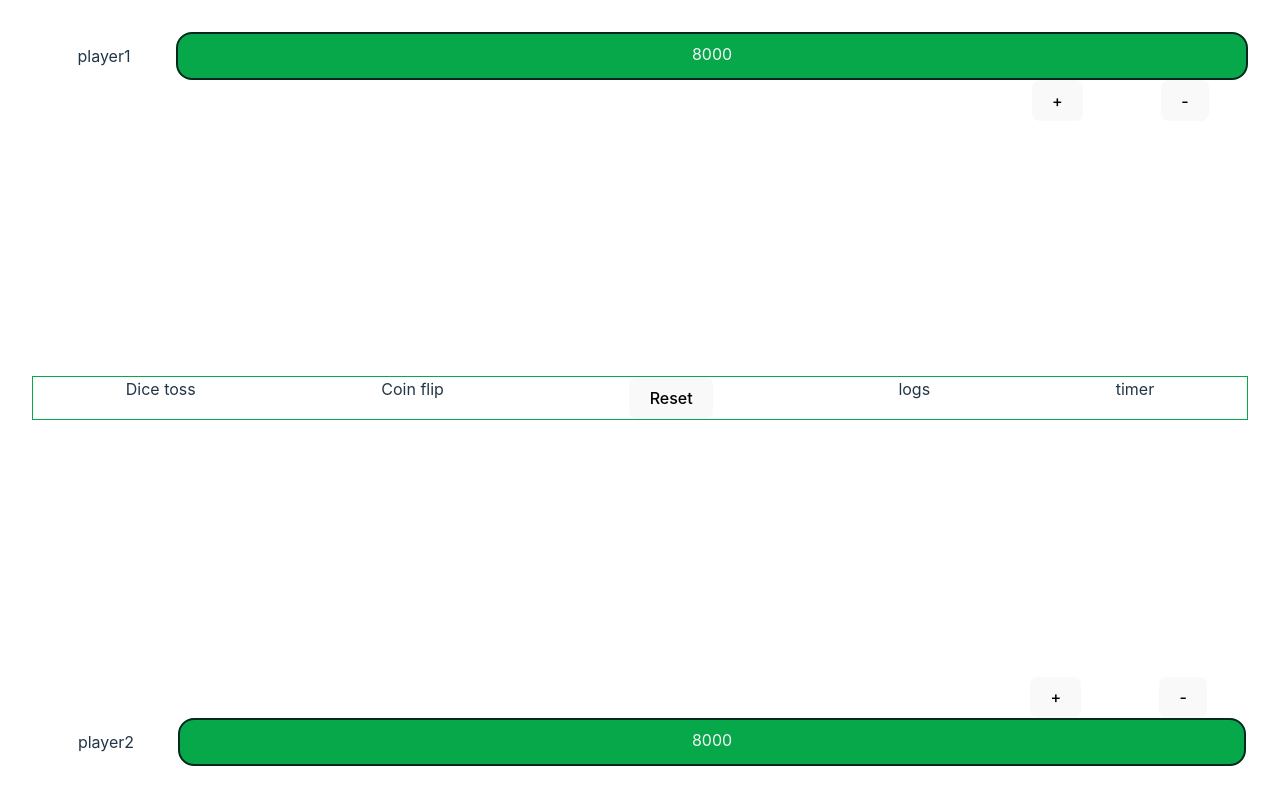
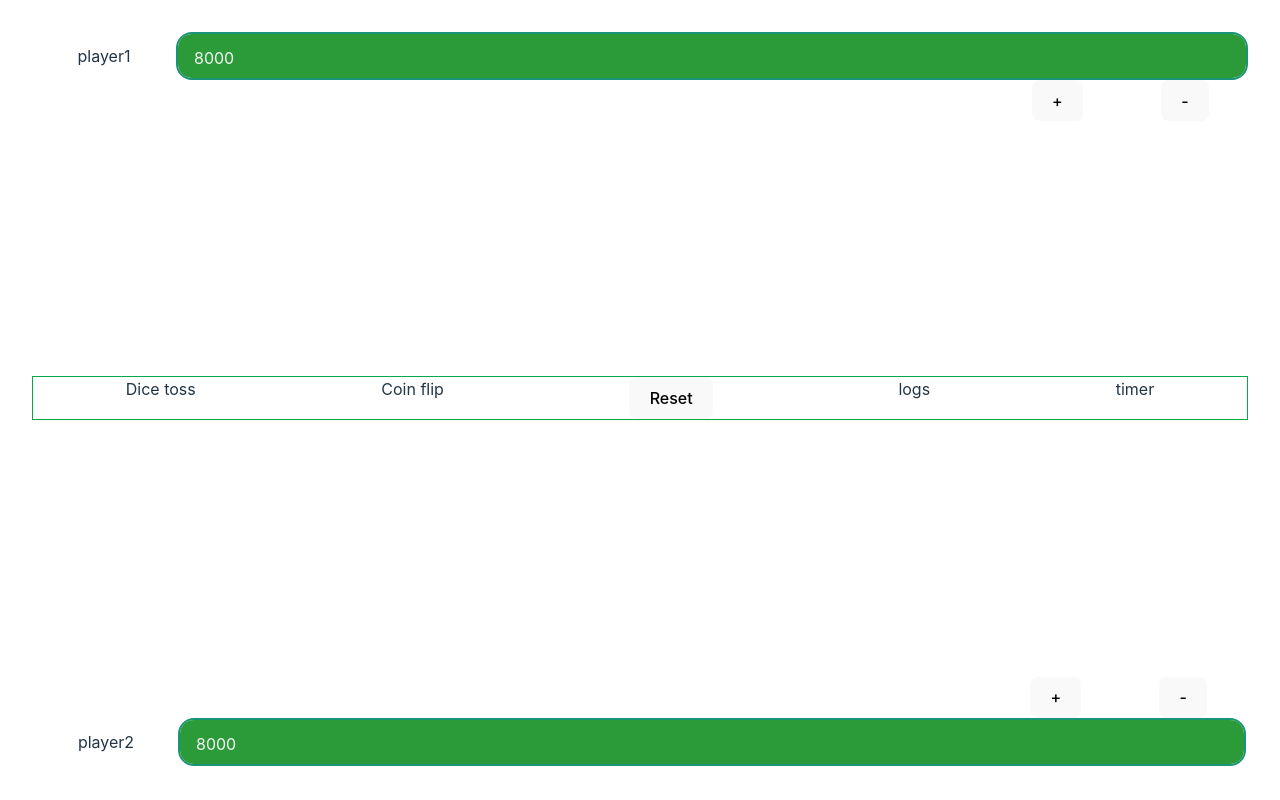
Before and after one commit to Sanj-sanj/Yugioh-calculator, a React (Vite) app: page / in a window 1280 px wide. Built offline with nearby package versions, Linux system fonts and the light colour scheme.

Commit message:
working on redoing the calculation data, idea is written on comment in DuelApp file. this will help uniformity.

```diff
--- a/src/components/Calculator.tsx
+++ b/src/components/Calculator.tsx
@@ -3,15 +3,15 @@ import { CalculatorData, DisplayActions } from "../interfaces/duelDisplayTypes";
 
 const Calculator: FunctionComponent<{
   calculationData: CalculatorData;
-  lpModifier: Dispatch<DisplayActions>;
+  displayDispatch: Dispatch<DisplayActions>;
   closeModal: () => void;
-}> = ({ calculationData, lpModifier, closeModal }) => {
+}> = ({ calculationData, displayDispatch, closeModal }) => {
   const [userLpInput, setUserLpInput] = useState("0");
   // =========                        UTILS TO EXTRACT =======================
 
   function convertAndDispatch() {
     if (calculationData.operand === "+") {
-      lpModifier({
+      displayDispatch({
         type: "INCREMENT",
         payload: {
           operand2: parseInt(userLpInput),
@@ -19,7 +19,7 @@ const Calculator: FunctionComponent<{
         },
       });
     } else {
-      lpModifier({
+      displayDispatch({
         type: "DECREMENT",
         payload: {
           operand2: parseInt(userLpInput),
@@ -27,6 +27,7 @@ const Calculator: FunctionComponent<{
         },
       });
     }
+    displayDispatch({ type: "UPDATE_LOG", payload: calculationData });
   }
 
   function deleteLastInput() {
--- a/src/components/DuelApp.tsx
+++ b/src/components/DuelApp.tsx
@@ -18,6 +18,7 @@ const DuelApp: FunctionComponent<{ players: string[] }> = ({ players }) => {
     player: "player1",
     currentLP: 8000,
     operand: "+",
+    modifier: 0,
   };
   const [calculationData, setCalculationData] = useState<CalculatorData>(
     initialCalculationState
@@ -26,6 +27,11 @@ const DuelApp: FunctionComponent<{ players: string[] }> = ({ players }) => {
   const itter = [player1, player2][Symbol.iterator]();
   const duelist = players.map((playerName, i) => {
     const player = itter.next().value as PlayerData;
+
+    // pass dispatch dispatch to append calculation data bit by bit...
+    //open modal doesnt need to do the weird shit it is now just will open the modal
+    //store calculation data in reducer, then on 'return' from calculations screen submit to
+    //reducer if caluclation occered: calcualtor: {v !== 0}, else dont
     return (
       <DuelDisplay
         key={i}
@@ -64,7 +70,7 @@ const DuelApp: FunctionComponent<{ players: string[] }> = ({ players }) => {
           <Modal>
             <Calculator
               calculationData={calculationData}
-              lpModifier={dispatch}
+              displayDispatch={dispatch}
               closeModal={() => setToggleModal(false)}
             />
           </Modal>
--- a/src/components/DuelDisplay.tsx
+++ b/src/components/DuelDisplay.tsx
@@ -21,17 +21,26 @@ const DuelDisplay: FunctionComponent<DISPLAY_DATA> = ({
       <div className="duel-display">
         <div className="duel-display-name">{duelistName}</div>
         <div className="life-bar">
-          <div>{currentLP}</div>
+          <div
+            className={`life-bar-fill ${id}`}
+            style={{ width: `${(currentLP / 8000) * 100}%` }}
+          ></div>
+          <span className="lp-ammount">{currentLP}</span>
         </div>
       </div>
       <div className="display-interact">
+        {/* {passing back the operand and Lp values so the modal has the updated with knowledge of which button} */}
         <button
-          onClick={() => openModal({ operand: "+", player: id, currentLP })}
+          onClick={() =>
+            openModal({ operand: "+", player: id, currentLP, modifier: 0 })
+          }
         >
           +
         </button>
         <button
-          onClick={() => openModal({ operand: "-", player: id, currentLP })}
+          onClick={() =>
+            openModal({ operand: "-", player: id, currentLP, modifier: 0 })
+          }
         >
           -
         </button>
--- a/src/components/Modal/openModal.ts
+++ b/src/components/Modal/openModal.ts
@@ -9,6 +9,7 @@ function openModal(incomingData: CalculatorData, state: ModalStateModifiers) {
     player: incomingData.player,
     currentLP: incomingData.currentLP,
     operand: incomingData.operand,
+    modifier: incomingData.modifier,
   });
 }
 
--- a/src/state/displayReducer.ts
+++ b/src/state/displayReducer.ts
@@ -28,21 +28,23 @@ const displayReducer = (
         typeof action.payload.operand2 === "number"
       ) {
         const player = action.payload.player;
+        const remainder = state[player].lp - action.payload.operand2;
         return {
           ...state,
           [player]: {
             ...state[player],
-            lp: state[player].lp - action.payload.operand2,
+            lp: remainder <= 0 ? 0 : remainder,
           },
         };
       }
       return state;
     case "RESET_STATE":
       if (typeof action.payload === "boolean" && action.payload === true) {
-        console.log(duelDisplayState);
         return { ...duelDisplayState };
       }
       return state;
+    case "UPDATE_LOG":
+      return { ...state, log: [...state.log, action.payload] };
 
     default:
       return state;
--- a/src/state/duelDisplayState.ts
+++ b/src/state/duelDisplayState.ts
@@ -1,12 +1,13 @@
-import {DisplayStates} from '../interfaces/duelDisplayTypes'
+import { DisplayStates } from "../interfaces/duelDisplayTypes";
 
 export const duelDisplayState: DisplayStates = {
-    player1: {
-        lp: 8000,
-        playerName: 'player1'
-    },
-    player2: {
-        lp: 8000,
-        playerName: 'player2'
-    }
-}
+  player1: {
+    lp: 8000,
+    playerName: "player1",
+  },
+  player2: {
+    lp: 8000,
+    playerName: "player2",
+  },
+  log: [],
+};
--- a/src/styles/App.css
+++ b/src/styles/App.css
@@ -30,6 +30,7 @@ THIS IS COMPONENT CSS
 }
 .duel-display {
   display: flex;
+  position: relative
 }
 .duel-display-name {
   min-width: 9rem;
@@ -41,15 +42,34 @@ THIS IS COMPONENT CSS
 .life-bar {
   display: flex;
   flex-direction: row;
-  justify-content: center;
+  /* justify-content: center; */
   width: 100%;
-  padding: 0.5em;
+  /* padding: 0.5em; */
   min-height: 3em;
   color: whitesmoke;
-  background-color: #06a84a;
-  border: solid 2px #02281f;
+  /* background-color: #06a84a; */
+  border: solid 2px #199477;
   border-radius: 1em;
 }
+.life-bar-fill {
+  border-radius: 0.875em;
+  height: 100%;
+  background: rgb(43, 155, 58);
+}
+.life-bar-fill.player1 {
+  width: 100%;
+}
+.life-bar-fill.player2 {
+  width: 100%;
+}
+.lp-ammount {
+  position: absolute;
+    display: flex;
+    height: 100%;
+    padding-left: 1em;
+    align-items: center;
+}
+
 .duel-grid-container {
   height: 100%;
   display: flex;
```
Also changed, not shown: src/interfaces/duelDisplayTypes.ts (+9 -2 lines).
